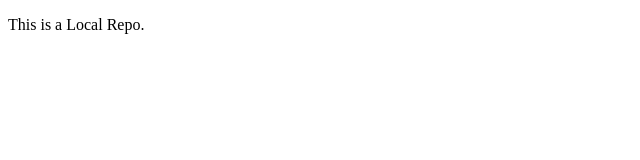
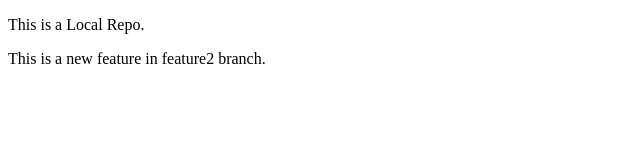
Before and after one commit to Tani0211/Localrepo, a plain HTML site: page index.html in a window 1280 px wide. Shown: the whole page, without its empty margins (0-640 px from the left). Drawn offline with Linux system fonts and the light colour scheme.

Commit message:
changes in html in feature2 branch.

```diff
--- a/index.html
+++ b/index.html
@@ -7,5 +7,6 @@
 </head>
 <body>
     <p>This  is a Local Repo.</p>
+    <p>This is a new feature in feature2 branch.</p>
 </body>
 </html>
```
